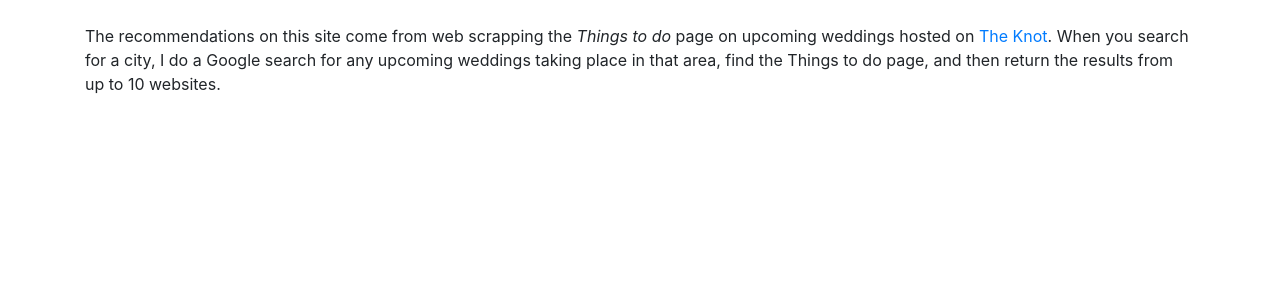
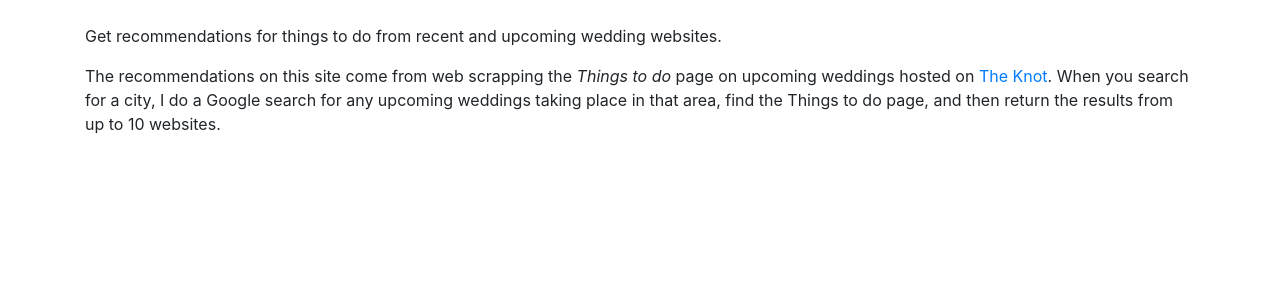
Before and after one commit to prdesalvo/things_to_do, a Flask app: page /about.html in a window 1280 px wide. Shown: the part 56-356 px from the top of the page. Run offline with Flask 2, Linux system fonts and the light colour scheme.

Commit message:
Updated about

```diff
--- a/templates/about.html
+++ b/templates/about.html
@@ -4,6 +4,8 @@
 
 <br>
 
+<p>Get recommendations for things to do from recent and upcoming wedding websites.</p>
+
 <p>The recommendations on this site come from web scrapping the <em>Things to do</em> page on upcoming weddings hosted on <a href="https://www.theknot.com/" target="_blank">The Knot</a>. When you search for a city, I do a Google search for any upcoming weddings taking place in that area, find the Things to do page, and then return the results from up to 10 websites.</p>
 
 {% endblock %}
```
